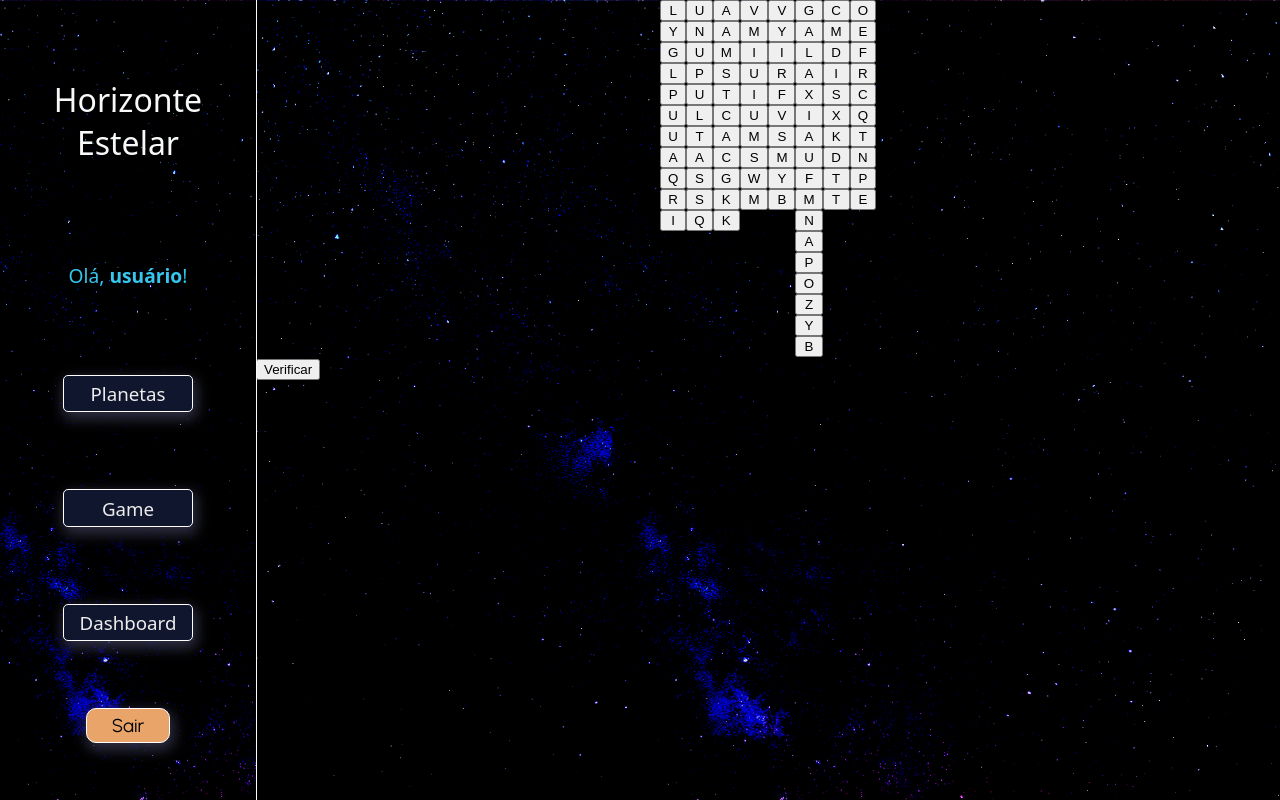
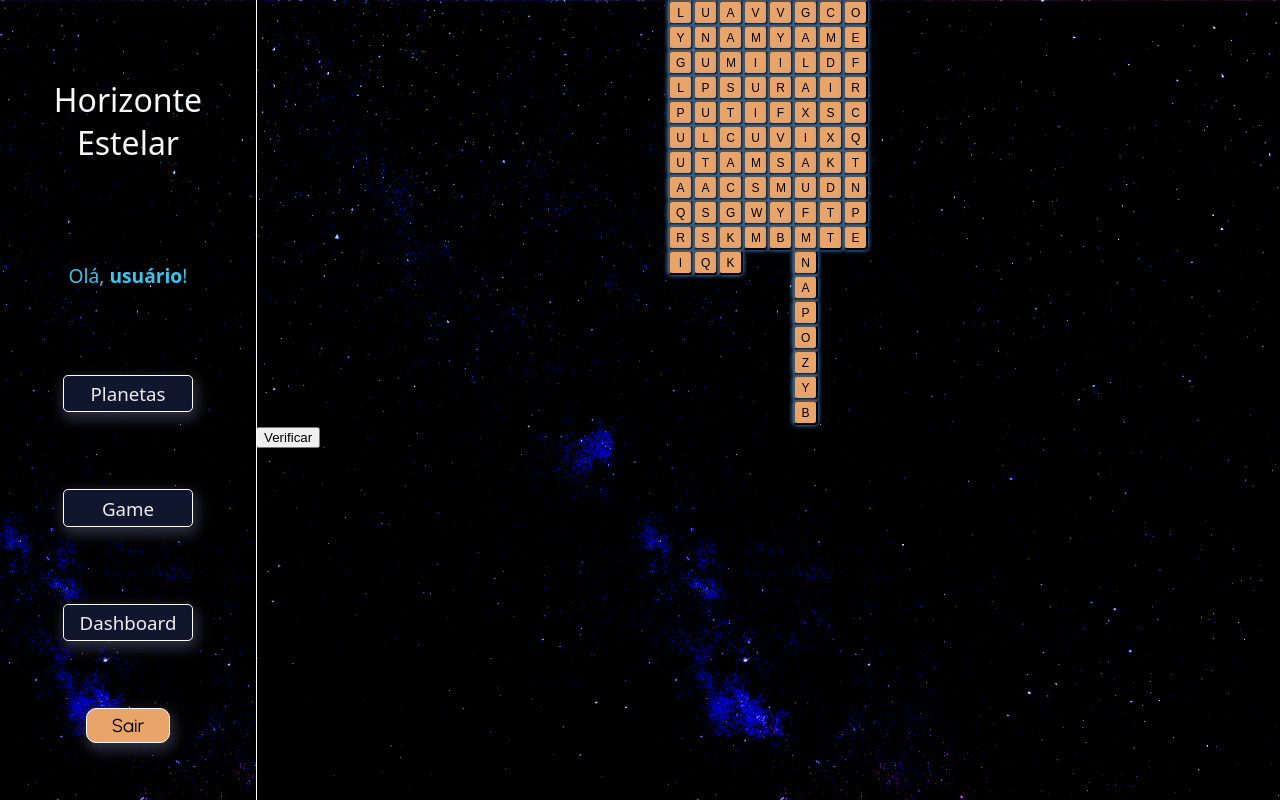
Before and after one commit to RayzaDSbr/Horizonte-Estelar, a website: page web-data-viz/public/dashboard/game.html in a window 1280 px wide. Drawn offline with nearby package versions, Linux system fonts and the light colour scheme; a web font is replaced by a local one.

Commit message:
css caça palavras iniciado

```diff
--- a/web-data-viz/public/css/dashboards.css
+++ b/web-data-viz/public/css/dashboards.css
@@ -2,59 +2,83 @@
 
 @import url('https://fonts.googleapis.com/css2?family=Bebas+Neue&family=Megrim&family=Urbanist:ital,wght@0,100..900;1,100..900&display=swap');
 
+/* ---------------------- CAÇA PALAVRAS -----------------*/
+button.letras {
+  width: 25px;
+  height: 25px;
+  background: #E9A46A;
+  border-radius: 4px;
+  cursor: pointer;
+  font-size: 12px;
+  box-shadow: 0 0 5px #4ea4ff;
+}
+
+.marcada {
+  background: #4ea4ff;
+  color: #000;
+  font-weight: bold;
+}
+
+/* ---------------------- FIM CAÇA PALAVRAS -----------------*/
 /* ---------------------- GRAFICOS DASHBOARD OFICIAL -----------------*/
-.tit{
+.tit {
   font-size: 25px;
   text-align: center;
   color: white;
   font-family: "Urbanist", sans-serif;
   margin: 0px;
 }
-.graficos_flex{
+
+.graficos_flex {
   display: flex;
   justify-content: flex-start;
 }
-.caixa_graficos{
+
+.caixa_graficos {
   border-radius: 10px;
   border: 0.5px solid #FFF9F9;
   padding: 30px;
   justify-content: flex-start;
   align-items: center;
-  box-shadow:0px 7px 8px 0px #30373e;
+  box-shadow: 0px 7px 8px 0px #30373e;
   margin: 10px 31px;
 }
-.caixa_graficos.indicador1{
-  width:300px;
+
+.caixa_graficos.indicador1 {
+  width: 300px;
   height: 50px;
 
 }
-.caixa_graficos.indicador2{
-  width:150px;
+
+.caixa_graficos.indicador2 {
+  width: 150px;
   height: 50px;
 
 }
-.caixa_graficos.indicador3{
-  width:573px;
+
+.caixa_graficos.indicador3 {
+  width: 573px;
   height: 100px;
 }
 
-.caixa_graficos.indicador4{
+.caixa_graficos.indicador4 {
   width: 150px;
   height: 100px;
 
 }
 
-.caixa_graficos.indicador5{
+.caixa_graficos.indicador5 {
   width: 573px;
   height: 126px;
 
 }
 
-.caixa_graficos.indicador6{
+.caixa_graficos.indicador6 {
   width: 150px;
   height: 126px;
 
 }
+
 /* ---------------------- FIM GRAFICOS DASHBOARD OFICIAL -----------------*/
 /* ---------------------- DASHBOARD INICIAL -----------------*/
 p.boasVindas {
@@ -64,8 +88,9 @@ p.boasVindas {
   color: aliceblue;
   text-align: center;
   margin-bottom: 10px;
-  text-shadow:0 0 20px #b181dd;
+  text-shadow: 0 0 20px #b181dd;
 }
+
 p.boasVindas2 {
   font-family: "Megrim", system-ui;
   font-weight: 400;
@@ -73,32 +98,36 @@ p.boasVindas2 {
   color: aliceblue;
   text-align: center;
   margin-bottom: 10px;
-  text-shadow:0 0 20px #b181dd;
+  text-shadow: 0 0 20px #b181dd;
 }
+
 /* ---------------------- FIM DASHBOARD INICIAL -----------------*/
 /* ---------------------- CONTEUDO DOS PLANETAS -----------------*/
-.planetas_flex{
+.planetas_flex {
   display: flex;
   flex-direction: row;
   align-items: center;
 }
 
-.icones_flex{
+.icones_flex {
   display: flex;
   flex-direction: column;
   align-items: center;
 }
-.planetas_icones{
+
+.planetas_icones {
   margin: 10px 20px;
   cursor: pointer;
 }
-.planetas_icones:hover{
+
+.planetas_icones:hover {
   filter: drop-shadow(0 0 10px #ffee58);
   transform: scale(1.05);
   transition: 0.3s;
 }
-.caixa_planetas{
-  width:750px;
+
+.caixa_planetas {
+  width: 750px;
   height: 450px;
   border-radius: 5px;
   padding: 30px;
@@ -108,32 +137,40 @@ p.boasVindas2 {
   box-shadow: 4px 3px 20px 0px #c2bd8a
 }
 
-.caixa_planetas.saturno{
+.caixa_planetas.saturno {
   background-color: #F09C23;
 
 }
-.caixa_planetas.mercurio{
+
+.caixa_planetas.mercurio {
   background-color: #89939c;
 }
-.caixa_planetas.venus{
+
+.caixa_planetas.venus {
   background-color: #ea5d22;
 }
-.caixa_planetas.marte{
+
+.caixa_planetas.marte {
   background-color: #e1391d;
 }
-.caixa_planetas.netuno{
+
+.caixa_planetas.netuno {
   background-color: #2381c6;
 }
-.caixa_planetas.terra{
+
+.caixa_planetas.terra {
   background-color: #79b0da;
 }
-.caixa_planetas.jupiter{
+
+.caixa_planetas.jupiter {
   background-color: #dea430;
 }
-.caixa_planetas.urano{
+
+.caixa_planetas.urano {
   background-color: #5bbdd1;
 }
-.gif_planetas{
+
+.gif_planetas {
   margin: 20px;
   height: 225px;
   width: 320px;
@@ -142,19 +179,23 @@ background-color: #2381c6;
   background-color: black;
 }
 
-.gif_planetas.amarelo{
+.gif_planetas.amarelo {
   box-shadow: 0 0 5px #ffee58, 0 0 10px #ffee58, 0 0 20px #ffee58, 0 0 40px #ffee58;
 }
-.gif_planetas.azul{
-   box-shadow:0 0 5px #8bccfc, 0 0 10px #3993d5, 0 0 20px #7bc7ff, 0 0 40px #aadbff;
+
+.gif_planetas.azul {
+  box-shadow: 0 0 5px #8bccfc, 0 0 10px #3993d5, 0 0 20px #7bc7ff, 0 0 40px #aadbff;
 }
-.gif_planetas.cinza{
+
+.gif_planetas.cinza {
   box-shadow: 0 0 5px #fefefe, 0 0 10px #fefefe, 0 0 20px #fefefe, 0 0 40px #fefefe;
 }
-.gif_planetas.laranja{
+
+.gif_planetas.laranja {
   box-shadow: 0 0 5px #fa8b3b, 0 0 10px #fa8b3b, 0 0 20px #fa8b3b, 0 0 40px #fa8b3b;
 }
-li{
+
+li {
   list-style: none;
   margin-left: 20px;
   margin-right: 25px;
@@ -163,19 +204,22 @@ li{
   font-size: medium;
   color: white;
 }
-.infos{
+
+.infos {
   margin: 20px;
   font-family: "Urbanist", sans-serif;
   text-align: justify;
   color: white;
 }
-.nomes{
+
+.nomes {
   font-size: 40px;
   text-align: center;
   margin: 0%;
   color: #fff;
-  text-shadow:0 0 5px #ffee58, 0 0 10px #ffee58, 0 0 20px #ffee58, 0 0 40px #ffee58;
+  text-shadow: 0 0 5px #ffee58, 0 0 10px #ffee58, 0 0 20px #ffee58, 0 0 40px #ffee58;
 }
+
 /* ---------------------- FIM DO CONTEUDO DOS PLANETAS -----------------*/
 body {
   margin: 0;
--- a/web-data-viz/public/dashboard/game.html
+++ b/web-data-viz/public/dashboard/game.html
@@ -66,25 +66,25 @@
 
             <div>
                 <div style="display: flex; justify-content: center;">
-                    <div style="display: flex; flex-flow: column;" id="div_msg"> <button onclick="selecao_lua_l()"> L
+                    <div style="display: flex; flex-flow: column;" id="div_msg"> <button class="letras" onclick="selecao_lua_l()"> L
                         </button>
                     </div>
-                    <div style="display: flex; flex-flow: column;" id="div_msg2"> <button onclick="selecao_lua_u()"> U
+                    <div style="display: flex; flex-flow: column;" id="div_msg2"> <button class="letras" onclick="selecao_lua_u()"> U
                         </button>
                     </div>
-                    <div style="display: flex; flex-flow: column;" id="div_msg3"><button onclick="selecao_lua_a()"> A
+                    <div style="display: flex; flex-flow: column;" id="div_msg3"><button class="letras" onclick="selecao_lua_a()"> A
                         </button>
                     </div>
                     <div style="display: flex; flex-flow: column;" id="div_msg4"></div>
                     <div style="display: flex; flex-flow: column;" id="div_msg5"></div>
                     <div style="display: flex; flex-flow: column;" id="div_msg6">
-                        <button onclick="selecao_galaxia_g()"> G </button>
-                        <button onclick="selecao_galaxia_a1()"> A </button>
-                        <button onclick="selecao_galaxia_l()"> L </button>
-                        <button onclick="selecao_galaxia_a2()"> A </button>
-                        <button onclick="selecao_galaxia_x()"> X </button>
-                        <button onclick="selecao_galaxia_i()"> I </button>
-                        <button onclick="selecao_galaxia_a3()"> A </button>
+                        <button class="letras" onclick="selecao_galaxia_g()"> G </button>
+                        <button class="letras" onclick="selecao_galaxia_a1()"> A </button>
+                        <button class="letras" onclick="selecao_galaxia_l()"> L </button>
+                        <button class="letras" onclick="selecao_galaxia_a2()"> A </button>
+                        <button class="letras" onclick="selecao_galaxia_x()"> X </button>
+                        <button class="letras" onclick="selecao_galaxia_i()"> I </button>
+                        <button class="letras" onclick="selecao_galaxia_a3()"> A </button>
 
                     </div>
                     <div style="display: flex; flex-flow: column;" id="div_msg7"></div>
@@ -103,28 +103,28 @@
         var numero = Math.floor(Math.random() * 26);
         var letra = alfabeto[numero];
 
-        div_msg.innerHTML += '<button>' + letra + '</button> ';
+        div_msg.innerHTML += '<button class="letras">' + letra + '</button> ';
         numero = Math.floor(Math.random() * 26);
         letra = alfabeto[numero];
-        div_msg2.innerHTML += '<button>' + letra + '</button> ';
+        div_msg2.innerHTML += '<button class="letras">' + letra + '</button> ';
         numero = Math.floor(Math.random() * 26);
         letra = alfabeto[numero];
-        div_msg3.innerHTML += '<button>' + letra + '</button> ';
+        div_msg3.innerHTML += '<button class="letras">' + letra + '</button> ';
         numero = Math.floor(Math.random() * 26);
         letra = alfabeto[numero];
-        div_msg4.innerHTML += '<button>' + letra + '</button> ';
+        div_msg4.innerHTML += '<button class="letras">' + letra + '</button> ';
         numero = Math.floor(Math.random() * 26);
         letra = alfabeto[numero];
-        div_msg5.innerHTML += '<button>' + letra + '</button> ';
+        div_msg5.innerHTML += '<button class="letras">' + letra + '</button> ';
         numero = Math.floor(Math.random() * 26);
         letra = alfabeto[numero];
-        div_msg6.innerHTML += '<button>' + letra + '</button> ';
+        div_msg6.innerHTML += '<button class="letras">' + letra + '</button> ';
         numero = Math.floor(Math.random() * 26);
         letra = alfabeto[numero];
-        div_msg7.innerHTML += '<button>' + letra + '</button> ';
+        div_msg7.innerHTML += '<button class="letras">' + letra + '</button> ';
         numero = Math.floor(Math.random() * 26);
         letra = alfabeto[numero];
-        div_msg8.innerHTML += '<button>' + letra + '</button> ';
+        div_msg8.innerHTML += '<button class="letras">' + letra + '</button> ';
 
     }
 
```
Lines whose indentation alone changed are shown as unchanged.
